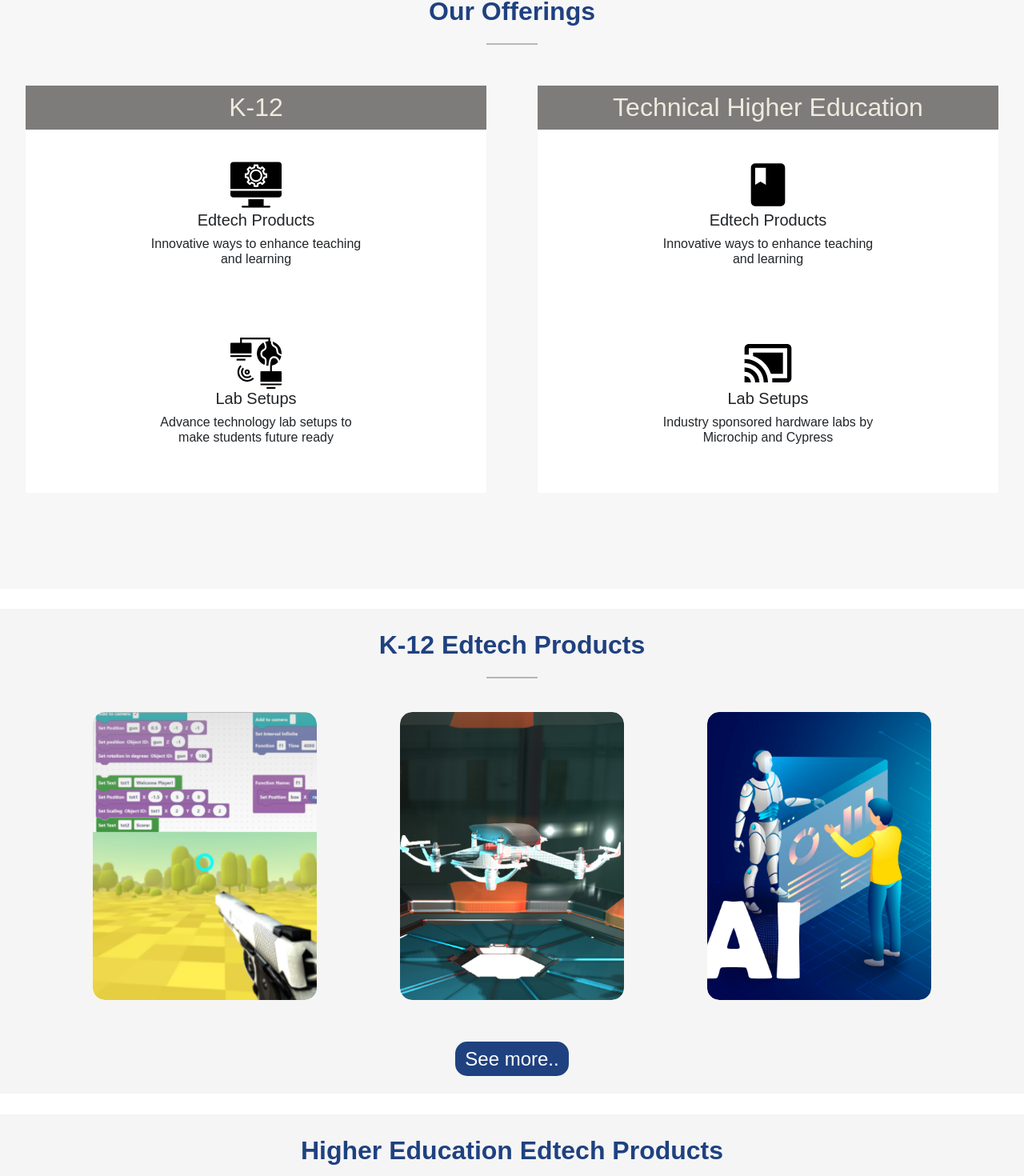
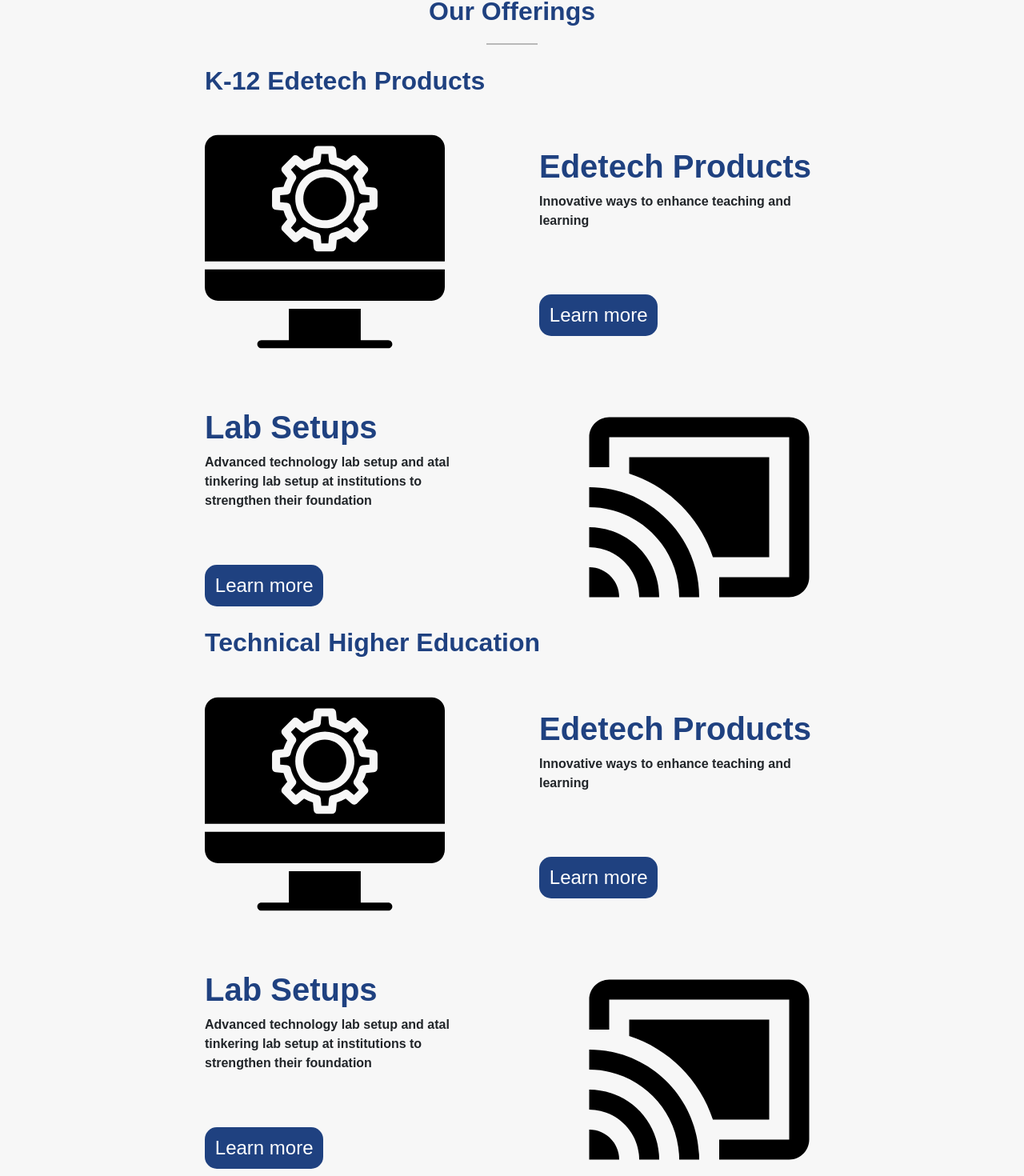
Before and after one commit to Sameer2244/my5276873website, a React (Create React App) app: page / in a window 1280 px wide. Shown: the part 845-2315 px from the top of the page at 80% size. Built offline with nearby package versions, Linux system fonts and the light colour scheme; what google-maps-react would draw is missing.

Commit message:
offering

```diff
--- /dev/null
+++ b/src/components/main components/offering/K12new.js
@@ -0,0 +1,34 @@
+import React from "react";
+import "../../../styles/k12new.css";
+export default function K12new() {
+  return (
+    <div className="k12-Container">
+      <h2 data-aos="fade-down" className="k12-title">K-12 Edetech Products</h2>
+      <div className="edetech-products">
+        <img data-aos="fade-right" src="./images/logos/settings.svg" alt="..." />
+        <div data-aos="fade-left" style={{display:'flex',flexDirection:'column',justifyContent:'space-around',minWidth:'350px',width:'25vw'}}>
+            <div>
+            <h1 className="Edetech-title">Edetech Products</h1>
+            <p>
+                Innovative ways to enhance teaching and learning
+            </p>
+            </div>
+            <a style={{width:'fit-content'}} href="#">Learn more</a>
+        </div>
+      </div>
+      <div className="edetech-products">
+        <div data-aos="fade-right" style={{display:'flex',flexDirection:'column',justifyContent:'space-around',minWidth:'350px',width:'25vw'}}>
+            <div>
+            <h1 className="Edetech-title">Lab Setups</h1>
+            <p>
+            Advanced technology lab setup and atal tinkering lab setup at institutions to strengthen their foundation
+            </p>
+            </div>
+            <a style={{width:'fit-content'}} href="#">Learn more</a>
+        </div>
+        <img data-aos="fade-left" src="./images/logos/lab setup.svg" alt="..." />
+      </div>
+      <div></div>
+    </div>
+  );
+}
--- a/src/components/main components/offering/OfferingHeading.js
+++ b/src/components/main components/offering/OfferingHeading.js
@@ -1,22 +1,23 @@
 import React from 'react'
-import '../../../styles/offeringstyles/offeringcontainer.css';
 import UniHeader from '../../small components/UniHeader';
+import K12new from './K12new';
 import Ktwelve from "./Ktwelve";
 import TechnicalHE from './TechnicalHE';
+import TechnicalHEnew from './TechnicalHEnew';
 export default function OfferingHeading() {
     const demo={
-        display:'flex',
-        flexWrap:'wrap',
-        position:'relative',
-        zIndex:'1',
-        justifyContent:'space-around'
+        // display:'flex',
+        // flexWrap:'wrap',
+        // position:'relative',
+        // zIndex:'1',
+        // justifyContent:'space-around'
       }
     return (
         <div style={{background:'#F7F7F7',padding:'15vh 0'}}>
             <UniHeader>Our Offerings</UniHeader>
             <div style={demo}>
-                <Ktwelve/>
-                <TechnicalHE/>
+                <K12new/>
+                <TechnicalHEnew/>
                  </div>
         </div>
     )
--- a/src/components/main components/offering/TechnicalHE.js
+++ b/src/components/main components/offering/TechnicalHE.js
@@ -1,5 +1,4 @@
 import React from 'react'
-import '../../../styles/offeringstyles/ktwelve.css';
 
 export default function TechnicalHE() {
     return (
--- /dev/null
+++ b/src/components/main components/offering/TechnicalHEnew.js
@@ -0,0 +1,34 @@
+import React from 'react'
+
+export default function TechnicalHEnew() {
+    return (
+        <div className="k12-Container">
+      <h2 data-aos="fade-down" className="k12-title">Technical Higher Education</h2>
+      <div className="edetech-products">
+        <img data-aos="fade-right" src="./images/logos/settings.svg" alt="..." />
+        <div data-aos="fade-left" style={{display:'flex',flexDirection:'column',justifyContent:'space-around',minWidth:'350px',width:'25vw'}}>
+            <div>
+            <h1 className="Edetech-title">Edetech Products</h1>
+            <p>
+                Innovative ways to enhance teaching and learning
+            </p>
+            </div>
+            <a style={{width:'fit-content'}} href="#">Learn more</a>
+        </div>
+      </div>
+      <div className="edetech-products">
+        <div data-aos="fade-right" style={{display:'flex',flexDirection:'column',justifyContent:'space-around',minWidth:'350px',width:'25vw'}}>
+            <div>
+            <h1 className="Edetech-title">Lab Setups</h1>
+            <p>
+            Advanced technology lab setup and atal tinkering lab setup at institutions to strengthen their foundation
+            </p>
+            </div>
+            <a style={{width:'fit-content'}} href="#">Learn more</a>
+        </div>
+        <img data-aos="fade-left" src="./images/logos/lab setup.svg" alt="..." />
+      </div>
+      <div></div>
+    </div>
+    )
+}
--- /dev/null
+++ b/src/styles/k12new.css
@@ -0,0 +1,37 @@
+.k12-Container{
+    width: 60vw;
+    margin: auto;
+}
+.k12-Container .k12-title{
+    color: #1F4180;
+    font-weight: bold;
+}
+
+.Edetech-title{
+    color: #1F4180;
+    font-weight: 800;
+}
+
+.edetech-products p{
+    font-weight: bold;
+}
+.edetech-products a{
+    text-decoration: none;
+    color: white;
+    font-size: 1.5rem;
+    background-color: #1F4180;
+    padding: 1vh 1vw;
+    border-radius: 15px;
+}
+.k12-Container img{
+    width: 300px;
+    min-width: 300px;
+    height: auto;
+}
+
+.edetech-products{
+    display: flex;
+    margin-top: 4vh;
+    flex-wrap: wrap;
+    justify-content: space-between;
+}
```
Also changed, not shown: src/styles/technicalhighnew.css (added).
